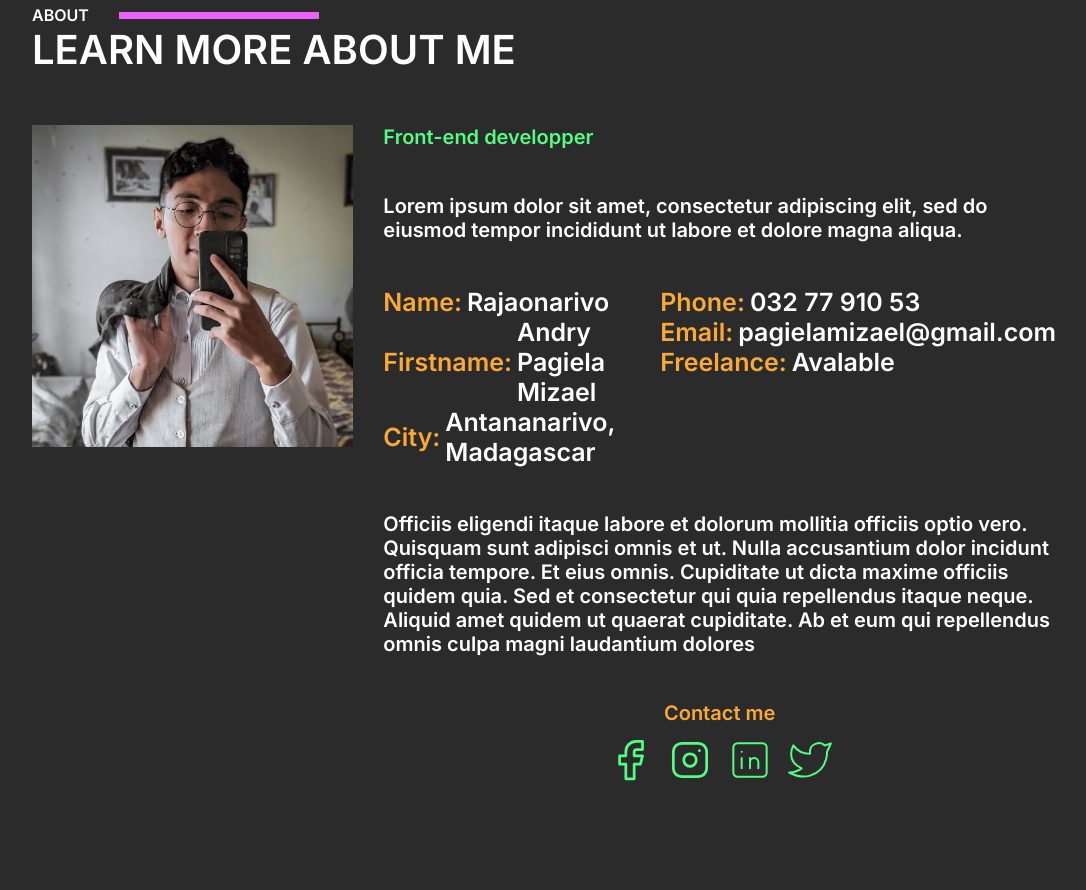
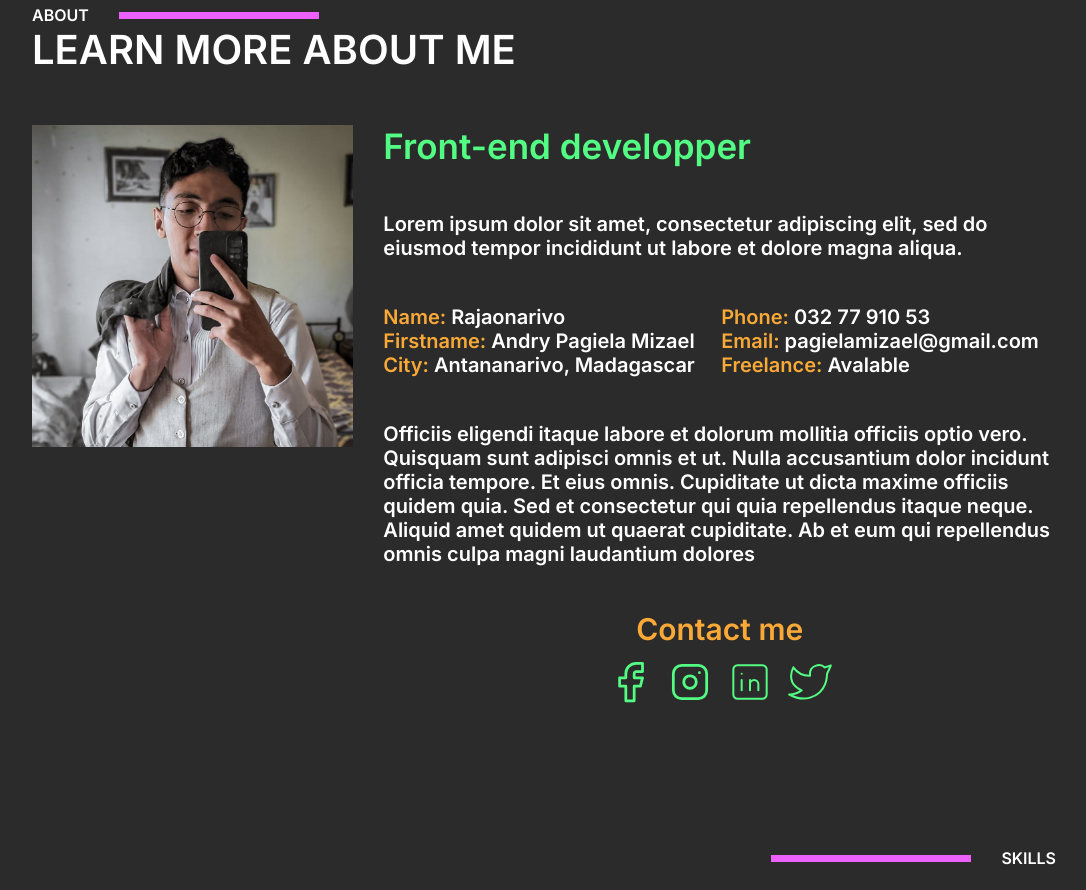
Before and after one commit to ptdrpg/portfoliov3, a React (Vite) app: page / in a window 1280 px wide. Shown: the part 840-1730 px from the top of the page, without its empty margins (96-1182 px from the left). Built offline with nearby package versions, Linux system fonts and the light colour scheme; the HTML template or start-up script is replaced by a standard one; a web font is replaced by a local one.

Commit message:
fontFix 2

```diff
--- a/src/assets/App.scss
+++ b/src/assets/App.scss
@@ -73,9 +73,6 @@ ul li a{
     color: white;
     font-size: 25px;
     grid-column: span 2;
-    p{
-        font-size: 20px;
-    }
 }
 
 .label{
@@ -86,6 +83,12 @@ ul li a{
     display: grid;
     grid-template-columns: repeat(2, 1fr);
     gap: 3px;
+    span{
+        font-size: 20px;
+    }
+    label{
+        font-size: 20px;
+    }
 }
 
 .interest{
@@ -185,6 +188,14 @@ ul li a{
     justify-content: center;
 }
 
+.aboutdescri{
+    font-size: 20px;
+}
+
+.aboutIntro{
+    font-size: 20px;
+}
+
 @media(max-width:768px) {
     .container{
         background: none;
@@ -245,6 +256,12 @@ ul li a{
             width: 50px;
         }
     }
+    .aboutdescri {
+        font-size: 15px;
+    }
+    .aboutIntro {
+        font-size: 15px;
+    }
 }
 
 @media(max-width: 425px){
--- a/src/page/about/About.tsx
+++ b/src/page/about/About.tsx
@@ -20,7 +20,7 @@ function About({}: Props) {
 			<div><img src={pic} alt="" width='100%'/></div>
 			<div className='aboutFlex'>
 				<Text tag='p' children='Front-end developper' classname='aboutTittle' />
-				<div>
+				<div className='aboutIntro'>
 					<Text tag='p' children='Lorem ipsum dolor sit amet, consectetur adipiscing elit, sed do eiusmod tempor incididunt ut labore et dolore magna aliqua.'/>
 				</div>
 				<div className='aboutGrid'>
@@ -53,7 +53,7 @@ function About({}: Props) {
 						</div>
 					</div>
 				</div>
-				<div>
+				<div className='aboutdescri'>
 					<Text tag='p' children='Officiis eligendi itaque labore et dolorum mollitia officiis optio vero. Quisquam sunt adipisci omnis et ut. Nulla accusantium dolor incidunt officia tempore. Et eius omnis. Cupiditate ut dicta maxime officiis quidem quia. Sed et consectetur qui quia repellendus itaque neque. Aliquid amet quidem ut quaerat cupiditate. Ab et eum qui repellendus omnis culpa magni laudantium dolores' />
 				</div>
 			  	<div className="socialMedia">
```
